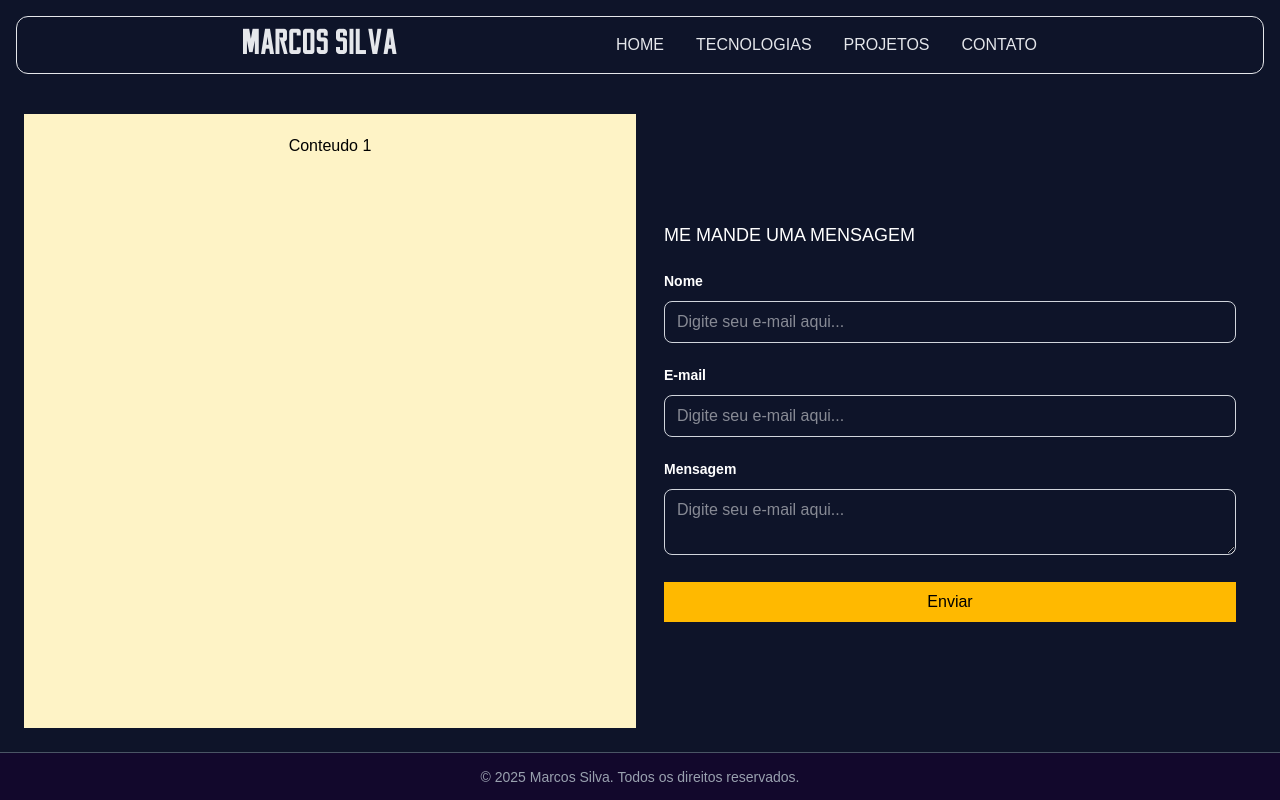
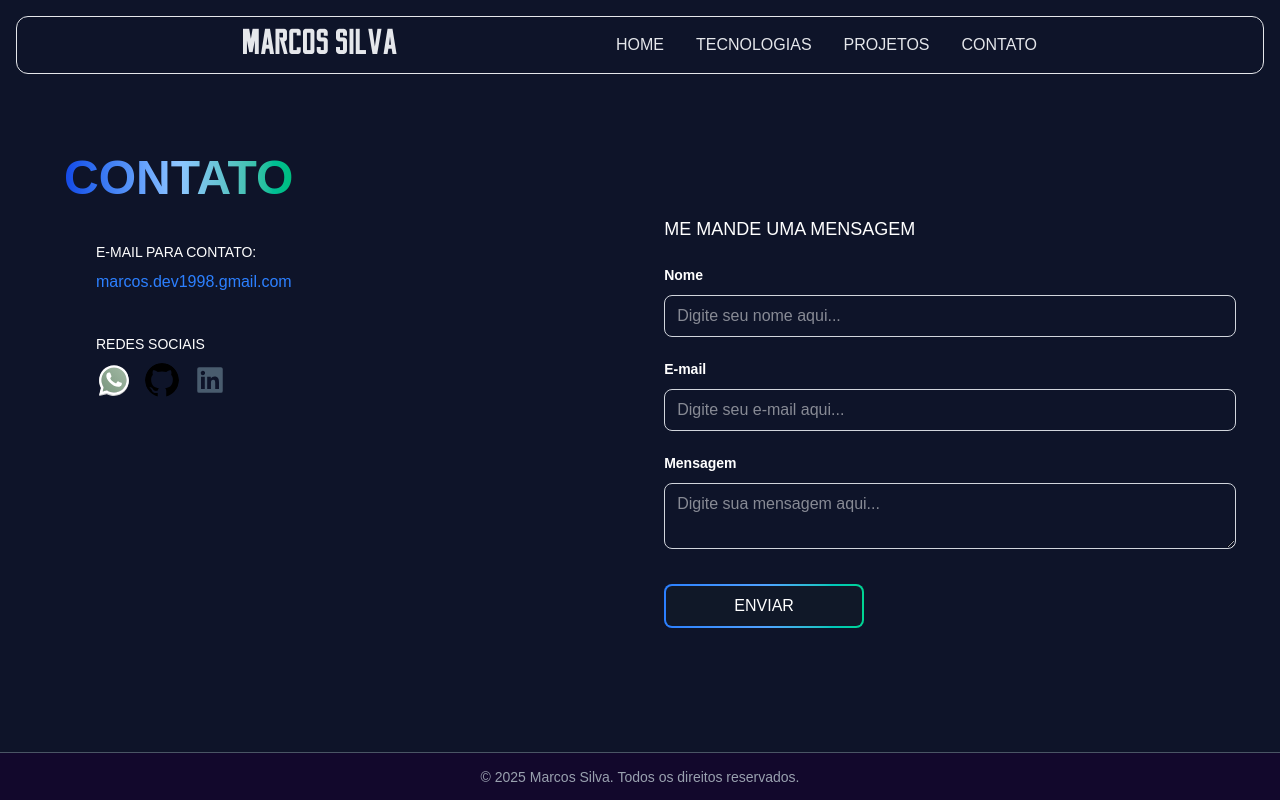
Before and after one commit to MarcosSilvaDev/Portfolio, a React (Vite) app: page /contact in a window 1280 px wide. Built offline with nearby package versions, Linux system fonts and the light colour scheme; the HTML template or start-up script is replaced by a standard one.

Commit message:
Page Contact completa

```diff
--- a/src/components/TechologieList/index.tsx
+++ b/src/components/TechologieList/index.tsx
@@ -26,7 +26,7 @@ export function TechologieList() {
       {iconsList.map((item, index) => (
         <div key={index} className='flex items-center justify-center'>
           {item === gitHubIcon ? (
-            <div className='bg-white p-1 rounded-2xl flex items-center justify-center'>
+            <div className='bg-white p-[3px] rounded-full flex items-center justify-center'>
               <img
                 src={item}
                 alt='GitHub'
--- a/src/pages/Contact/index.tsx
+++ b/src/pages/Contact/index.tsx
@@ -8,8 +8,97 @@ import whatsappIcon from '../../assets/images/Icons/whatsapp-icon.svg';
 export function Contact() {
   return (
     <Container className='flex flex-1 p-6 justify-center gap-2 flex-col sm:flex-row'>
-      <div className='sm:w-1/2 bg-amber-100 flex justify-center-safe p-5'>
-        Conteudo 1
+      <div className='sm:w-1/2 text-white flex justify-start p-10'>
+        <div>
+          <h1
+            className={clsx(
+              'uppercase',
+              'pb-10',
+              'text-3xl sm:text-4xl md:text-5xl',
+              'font-extrabold',
+              'bg-gradient-to-r',
+              'from-blue-700',
+              'via-blue-300',
+              'to-emerald-500',
+              'bg-clip-text',
+              'text-transparent',
+            )}
+          >
+            contato
+          </h1>
+
+          <div className={clsx('pl-8')}>
+            <h2 className={clsx('uppercase pb-2 text-sm')}>
+              E-mail para contato:
+            </h2>
+            <a className={clsx('text-blue-500')}>marcos.dev1998.gmail.com</a>
+
+            <h2 className={clsx('uppercase pt-10 text-sm')}>redes sociais</h2>
+            <div className={clsx('flex gap-3 pt-2')}>
+              <a href='https://wa.me/5563992871011' target='_blank'>
+                <img
+                  className={clsx(
+                    'w-9',
+                    'h-9',
+                    'rounded',
+                    'filter',
+                    'grayscale-80',
+                    'hover:cursor-pointer',
+                    'hover:grayscale-0',
+                    'p-[1px]',
+                    'hover:scale-105',
+                    'transition-all',
+                    'duration-300',
+                  )}
+                  src={whatsappIcon}
+                />
+              </a>
+
+              <a href='https://github.com/MarcosSilvaDev' target='_blank'>
+                <img
+                  className={clsx(
+                    'w-9',
+                    'h-9',
+                    'rounded',
+                    'filter',
+                    'grayscale-80',
+                    'hover:cursor-pointer',
+                    'hover:grayscale-0',
+                    'hover:scale-105',
+                    'rounded-full',
+                    'p-[1px]',
+                    'hover:bg-white',
+                    'transition-all',
+                    'duration-300',
+                  )}
+                  src={gitIcon}
+                />
+              </a>
+
+              <a
+                href='https://linkedin.com/in/marcos-silva-0a3472244'
+                target='_blank'
+              >
+                <img
+                  className={clsx(
+                    'w-9',
+                    'h-9',
+                    'rounded',
+                    'filter',
+                    'grayscale-80',
+                    'hover:cursor-pointer',
+                    'hover:grayscale-0',
+                    'p-[1px]',
+                    'hover:scale-105',
+                    'transition-all',
+                    'duration-300',
+                  )}
+                  src={linkedinIcon}
+                />
+              </a>
+            </div>
+          </div>
+        </div>
       </div>
 
       <form className='sm:w-1/2  flex gap-5 flex-col justify-center-safe p-5'>
@@ -22,7 +111,7 @@ export function Contact() {
           </label>
           <input
             type='text'
-            placeholder='Digite seu e-mail aqui...'
+            placeholder='Digite seu nome aqui...'
             className={clsx(
               'w-full',
               'px-3',
@@ -68,7 +157,7 @@ export function Contact() {
           </label>
           <textarea
             rows={2}
-            placeholder='Digite seu e-mail aqui...'
+            placeholder='Digite sua mensagem aqui...'
             className={clsx(
               'w-full',
               'px-3',
@@ -84,7 +173,43 @@ export function Contact() {
             )}
           ></textarea>
         </div>
-        <button className='p-2 bg-amber-400'>Enviar</button>
+        <button
+          className={clsx(
+            'p-[2px]',
+            'mt-2',
+            'w-50',
+            'bg-gradient-to-r',
+            'from-blue-500',
+            'via-blue-400',
+            'to-emerald-400',
+            'rounded-lg',
+            'transition-all',
+            'duration-500',
+            'ease-in-out',
+            'cursor-pointer',
+            'hover:via-[#4379db]',
+            'hover:to-[#4379db]',
+            'hover:shadow-[0_0_15px_#3b82f6]',
+          )}
+        >
+          <span
+            className={clsx(
+              'block',
+              'bg-gray-900',
+              'rounded-md',
+              'px-5',
+              'py-2',
+              'uppercase',
+              'text-white',
+              'transition-all',
+              'duration-500',
+              'ease-in-out',
+              'hover:bg-[#4379db]',
+            )}
+          >
+            Enviar
+          </span>
+        </button>
       </form>
     </Container>
   );
--- a/src/pages/Home/index.tsx
+++ b/src/pages/Home/index.tsx
@@ -1,5 +1,7 @@
 import clsx from 'clsx';
 import { Container } from '../../components/Container';
+
+import meuPdf from '../../assets/pdf/Desenvolvedor_Fronend_Jr_MARCOS_SILVA.pdf';
 
 export function Home() {
   return (
@@ -53,7 +55,9 @@ export function Home() {
           layout responsivos, modernos e eficientes.
         </p>
 
-        <button
+        <a
+          href={meuPdf}
+          download='Desenvolvedor_Fronend_Jr_MARCOS_SILVA.pdf'
           className={clsx(
             'p-[2px]',
             'mt-2',
@@ -91,7 +95,7 @@ export function Home() {
           >
             Baixar Currículo
           </span>
-        </button>
+        </a>
       </div>
 
       <div className='flex justify-center-safe items-center-safe'>
```
Also changed, not shown: 1 other file (tests, documents, lock files or other folders).
